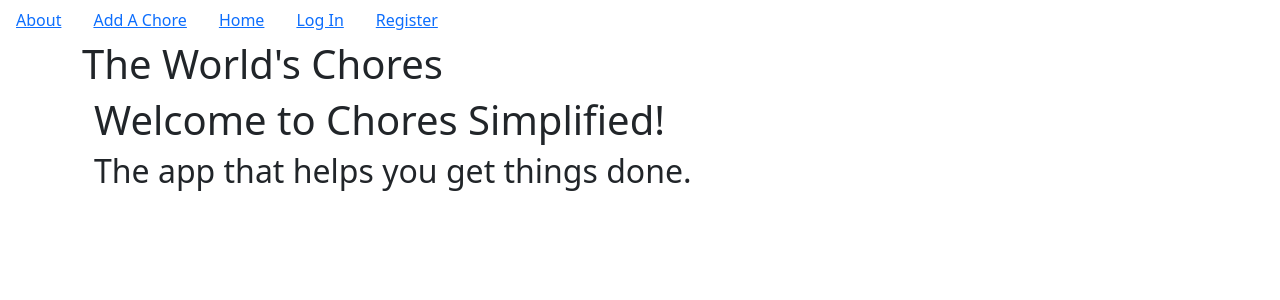
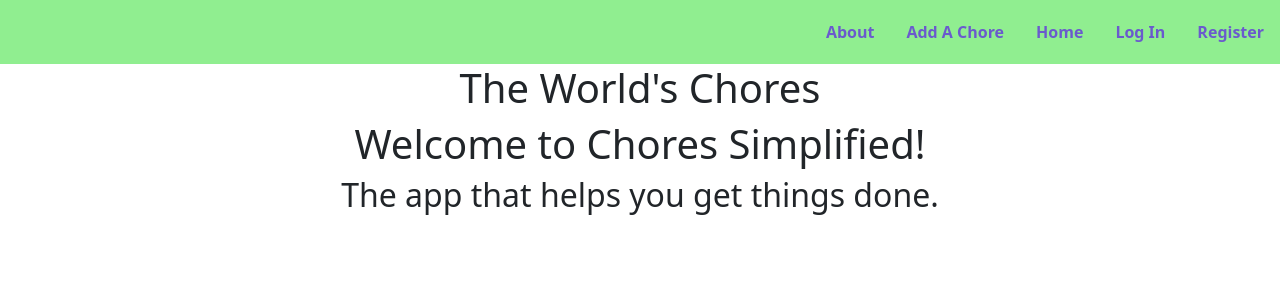
Before and after one commit to smclairecarden/chores-simplified, a Flask app: page / in a window 1280 px wide. Shown: the top 300 px of the page. Run offline with Flask 2, Linux system fonts and the light colour scheme; data that the repository does not hold is empty.

Commit message:
preliminary styling

```diff
--- /dev/null
+++ b/myapp/static/styles.css
@@ -0,0 +1,31 @@
+body{
+  display: grid;
+  text-align: center;
+}
+
+.nav {
+  background-color: lightgreen;
+  color: white;
+  height: 4rem;
+  justify-content: flex-end;
+  align-items: center;
+}
+
+.navtext {
+  color: slateblue;
+  font-weight: bold;
+  text-align: center;
+}
+
+
+a {
+  text-decoration: none;
+}
+
+delete {
+  display: inline-block;
+}
+
+chore {
+  display: inline-block;
+}
--- a/myapp/templates/base.html
+++ b/myapp/templates/base.html
@@ -6,32 +6,33 @@
     <meta charset="UTF-8">
     <meta http-equiv="X-UA-Compatible" content="IE=edge">
     <meta name="viewport" content="width=device-width, initial-scale=1.0">
+    <link rel="stylesheet" href="static/styles.css">
     <title>Chores Simplified</title>
 </head>
 <body>
     <ul class="nav">
         <li class="nav-link">
-            <a href="{{url_for('core.info')}}">About</a>
+            <a class="navtext" href="{{url_for('core.info')}}">About</a>
         </li>
         <li class="nav-link">
-            <a href="{{url_for('chores.create_post')}}">Add A Chore</a>
+            <a class="navtext" href="{{url_for('chores.create_post')}}">Add A Chore</a>
         </li>
         {% if current_user.is_authenticated %}
         <li class="nav-link">
-            <a href="{{url_for('users.logout')}}">Log Out</a>
+            <a class="navtext" href="{{url_for('users.logout')}}">Log Out</a>
         </li>
         <li class="nav-link">
-            <a href="{{url_for('users.user_posts')}}">Account</a>
+            <a class="navtext" href="{{url_for('users.user_posts')}}">Account</a>
         </li>
         {% else %}
         <li class="nav-link">
-            <a href="{{url_for('core.index')}}">Home</a>
+            <a class="navtext" href="{{url_for('core.index')}}">Home</a>
         </li>
         <li class="nav-link">
-            <a href="{{url_for('users.login')}}">Log In</a>
+            <a class="navtext" href="{{url_for('users.login')}}">Log In</a>
         </li>
         <li class="nav-link">
-            <a href="{{url_for('users.register')}}">Register</a>
+            <a class="navtext" href="{{url_for('users.register')}}">Register</a>
         </li>
         {% endif %}
     </ul>
--- a/myapp/templates/chore.html
+++ b/myapp/templates/chore.html
@@ -9,11 +9,11 @@
   <p>Completed: {{post.done}}</p>
    {% if post.author == current_user %}
      <div>
-       <button>
+       <button class="chore">
        <a href="{{ url_for('chores.update', chore_id=post.id) }}">Update</a>
       </button>
        <form action="{{ url_for('chores.delete_post', chore_id=post.id) }}" method="POST">
-        <input type="submit" value="Delete">
+        <input class="delete" type="submit" value="Delete">
       </form>
      </div>
    {% endif %}
```
